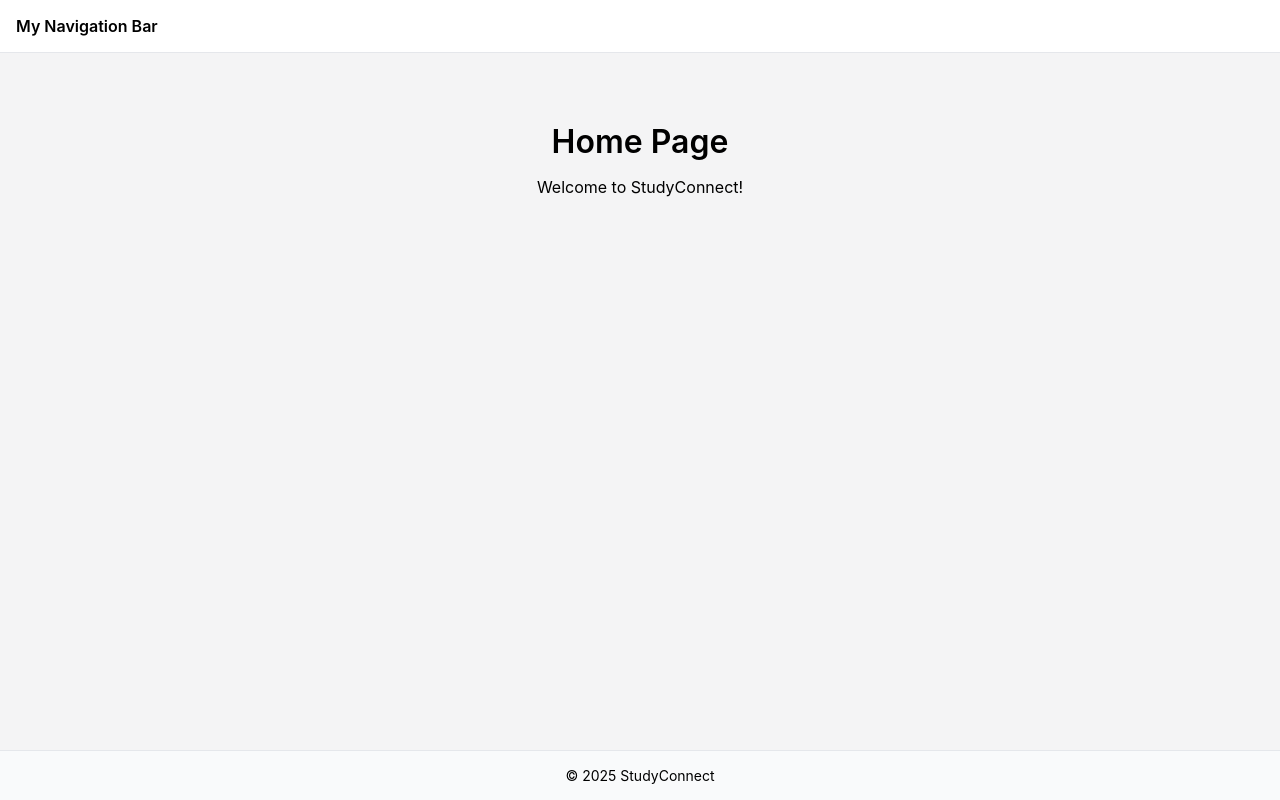
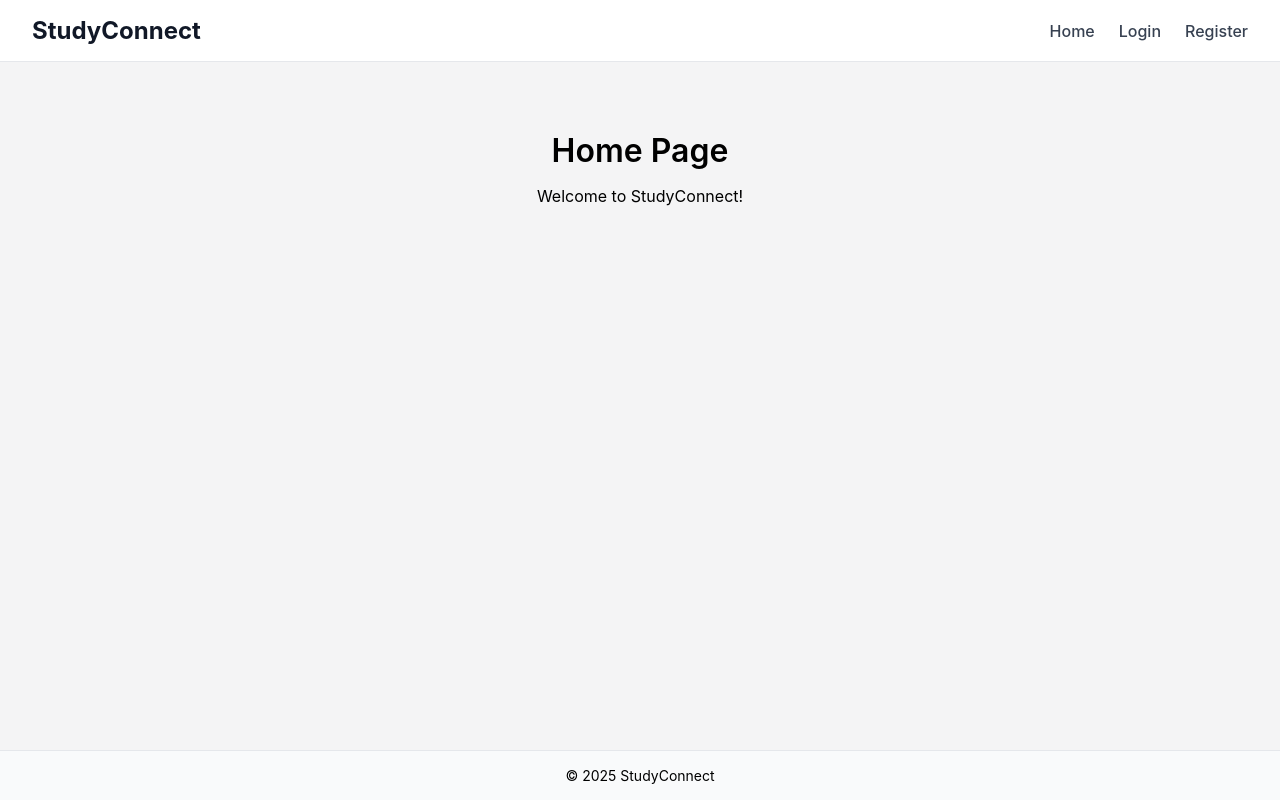
Before and after one commit to vachprogramming/django-blog, a React app in the folder frontend/: page / in a window 1280 px wide. Built offline with nearby package versions, Linux system fonts and the light colour scheme; the HTML template or start-up script is replaced by a standard one.

Commit message:
feat(frontend): Create and style Navbar component with routing

```diff
--- a/frontend/src/App.jsx
+++ b/frontend/src/App.jsx
@@ -1,24 +1,22 @@
 
-// Import the Outlet component from React Router
 import { Outlet } from 'react-router-dom';
 import styles from './App.module.css';
+
+// 1. Import our new Navbar component
+import Navbar from './components/Navbar';
 
 function App() {
   return (
     <div className={styles.appContainer}>
-      {/* We'll put our real Navbar here soon */}
-      <div className={styles.navbarPlaceholder}>
-        My Navigation Bar
-      </div>
 
-      {/* This is the main content area */}
+      {/* 2. Replace the placeholder div with our component */}
+      <Navbar />
+
       <main className={styles.mainContent}>
-        {/* The <Outlet> is where our pages (HomePage, etc.)
-            will be injected by React Router. */}
         <Outlet />
       </main>
 
-      {/* We'll put a real Footer here later */}
+      {/* We'll leave the footer placeholder for now */}
       <div className={styles.footerPlaceholder}>
         © 2025 StudyConnect
       </div>
--- /dev/null
+++ b/frontend/src/components/Navbar.jsx
@@ -0,0 +1,33 @@
+
+// 1. Import Link from react-router-dom
+import { Link } from 'react-router-dom';
+
+// 2. Import this component's private styles
+import styles from './Navbar.module.css';
+
+function Navbar() {
+  // 3. Return the JSX (the HTML)
+  return (
+    <nav className={styles.navbar}>
+      <div className={styles.logo}>
+        {/* 4. The logo links back to the Home page */}
+        <Link to="/">StudyConnect</Link>
+      </div>
+      <div className={styles.navLinks}>
+        {/* 5. Our three main navigation links */}
+        <Link to="/" className={styles.navLink}>
+          Home
+        </Link>
+        <Link to="/login" className={styles.navLink}>
+          Login
+        </Link>
+        <Link to="/register" className={styles.navLink}>
+          Register
+        </Link>
+      </div>
+    </nav>
+  );
+}
+
+// 6. Export the component so other files can use it
+export default Navbar;
--- /dev/null
+++ b/frontend/src/components/Navbar.module.css
@@ -0,0 +1,34 @@
+
+.navbar {
+  width: 100%;
+  padding: 1rem 2rem; /* 1rem top/bottom, 2rem left/right */
+  background-color: #ffffff;
+  border-bottom: 1px solid #e5e7eb;
+  display: flex;
+  justify-content: space-between; /* Puts logo on left, links on right */
+  align-items: center;
+}
+
+.logo a {
+  font-size: 1.5rem; /* 24px */
+  font-weight: 700; /* Bold */
+  color: #111827; /* Dark gray */
+  text-decoration: none; /* No underline */
+}
+
+.navLinks {
+  display: flex;
+  gap: 1.5rem; /* Puts 1.5rem of space between each link */
+}
+
+.navLink {
+  font-size: 1rem;
+  font-weight: 500; /* Medium weight */
+  color: #374151; /* Medium gray */
+  text-decoration: none;
+  transition: color 0.2s ease-in-out;
+}
+
+.navLink:hover {
+  color: #1d4ed8; /* A nice blue for hover */
+}
```
